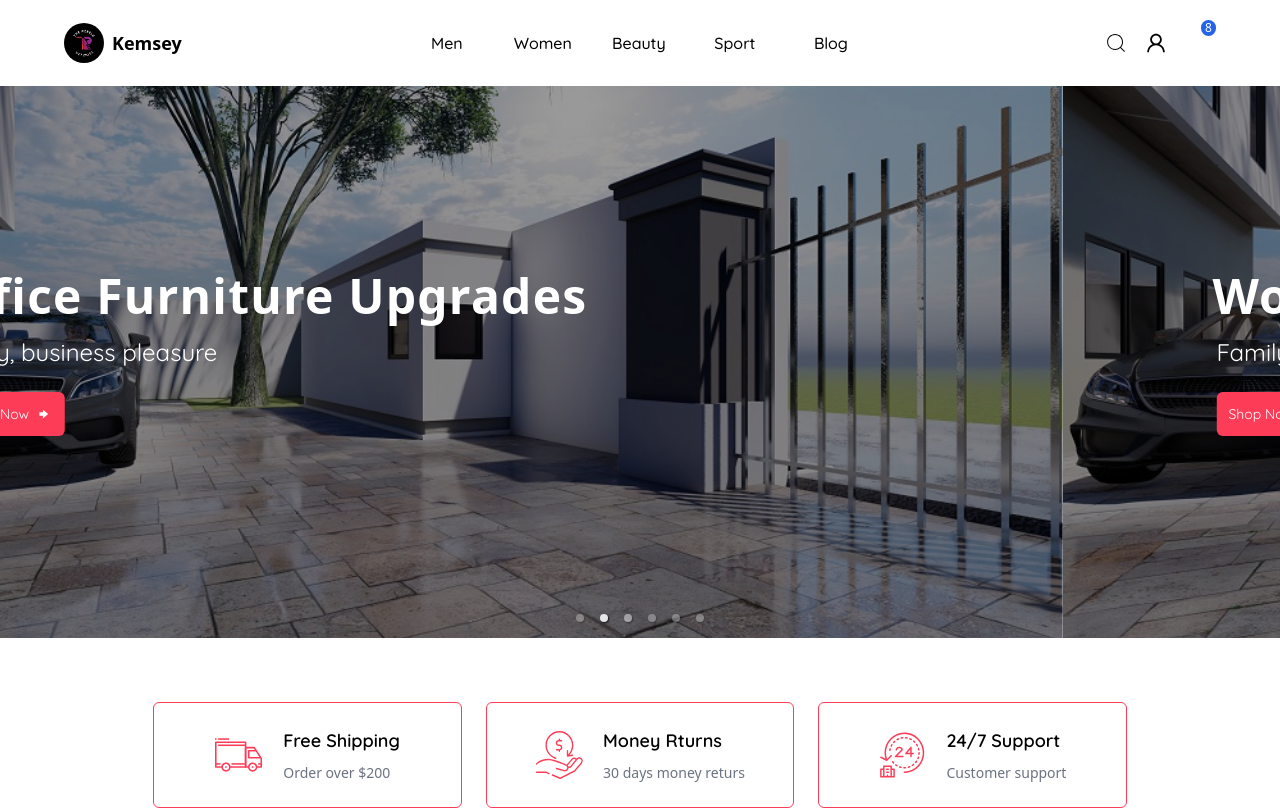
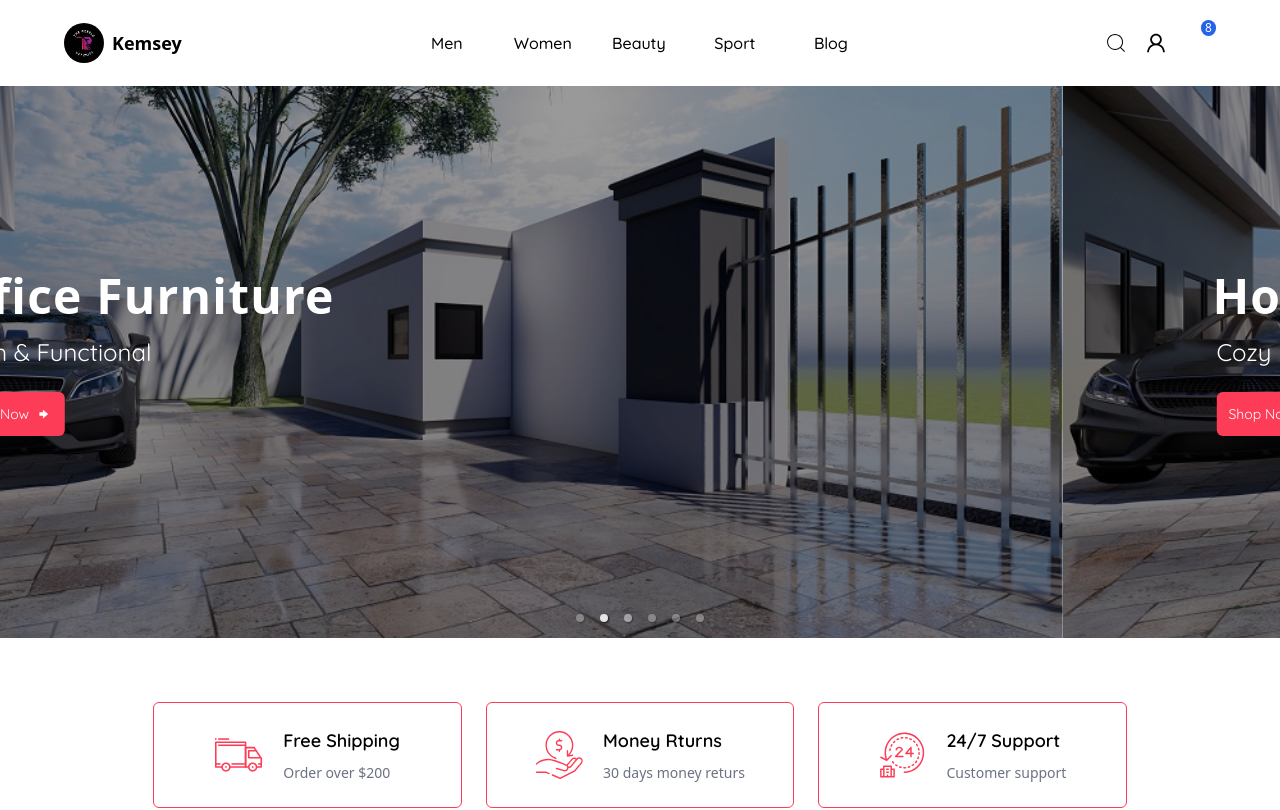
Before and after one commit to Michael-Builds/Kemsey-Ecommerce, a React (Vite) app: page / in a window 1280 px wide. Shown: the top 810 px of the page. Built offline with nearby package versions, Linux system fonts and the light colour scheme; some icons are missing.

Commit message:
Working on HomePage

```diff
--- a/src/pages/home/component/Hero.jsx
+++ b/src/pages/home/component/Hero.jsx
@@ -8,46 +8,46 @@ const carouselItems = [
     {
         image: Image,
         title: "Home Comfort",
-        description: " Family, business pleasure",
+        description: "Cozy Living Spaces",
         buttonText: "Explore Now ",
         link: "#"
     },
 
     {
         image: Image,
-        title: "Office Furniture Upgrades",
-        description: " Family, business pleasure",
+        title: "Office Furniture",
+        description: "Stylish & Functional",
         buttonText: "Explore Now ",
         link: "#"
     },
     {
         image: Image,
-        title: "Workspace Enhancement",
-        description: " Family, business pleasure",
+        title: "Home Comfort",
+        description: "Cozy Living Spaces",
         buttonText: "Shop Now",
         link: "#"
 
     },
     {
         image: Image,
-        title: "Home Comfort",
-        description: " Family, business pleasure",
+        title: "Upgrade Workspace",
+        description: "Elevate Productivity",
         buttonText: "Shop Now",
         link: "#"
 
     },
     {
         image: Image,
-        title: "Workspace Enhancement",
-        description: " Family, business pleasure",
+        title: "Furnished Homes",
+        description: "Ultimate Convenience",
         buttonText: "Shop Now",
         link: "#"
 
     },
     {
         image: Image,
-        title: "Home Comfort",
-        description: " Family, business pleasure",
+        title: "Enhance Office",
+        description: "Comfort & Productivity",
         buttonText: "Explore Now",
         link: "#"
     },
@@ -72,7 +72,7 @@ const Hero = () => {
                             <img src={item.image} alt="Image" className="object-cover object-center h-full w-full" />
                             <div className="absolute top-0 left-0 w-full h-full bg-black opacity-40 z-10"></div>
                         </div>
-                        <div className="absolute pl-[12%] carousel-text flex flex-col items-start z-20 left-0">
+                        <div className="absolute pl-[12%] carousel-text flex flex-col items-start z-20 left-0 -mb-4 md:mb-0">
                             <h1 className="font-raleway -ml-1 text-white text-2xl md:text-5xl font-bold mb-4 tracking-wide leading-tight">
                                 {item.title}
                             </h1>
```
